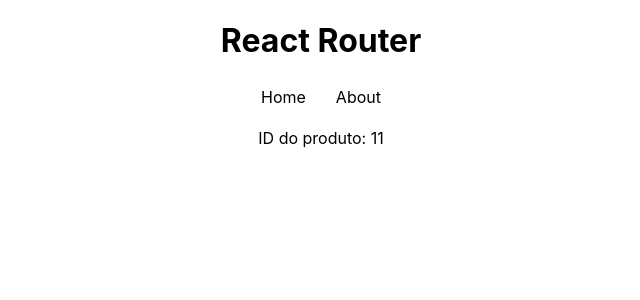
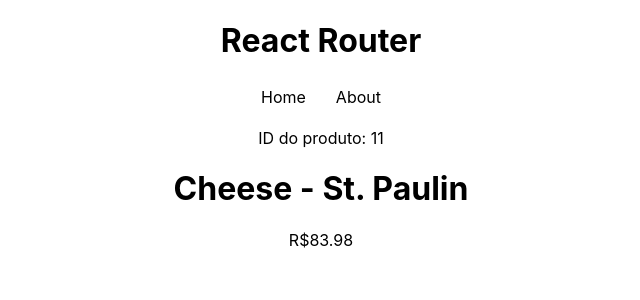
Before and after one commit to Felipe-builder/react-router, a React (Create React App) app: page /products/11 in a window 1280 px wide. Shown: the top 300 px of the page, without its empty margins (319-959 px from the left). Built offline with nearby package versions, Linux system fonts and the light colour scheme; data requests are answered from the project's data file.

Commit message:
Carregamento dinâmico de dados

```diff
--- a/src/pages/Product.js
+++ b/src/pages/Product.js
@@ -1,10 +1,22 @@
 import { useParams } from "react-router-dom";
+import { useFetch } from "../hooks/useFetch";
 
 const Product = () => {
   const { id } = useParams();
 
+  const url = "http://localhost:3000/products/" + id
+  const { data: product, loading, error } = useFetch(url)
+
   return <>
     <p>ID do produto: {id}</p>
+    {error && <p>Ocorreu um error...</p>}
+    {loading && <p>Carregando...</p>}
+    {product && (
+      <div>
+        <h1>{product.name}</h1>
+        <p>R${product.price}</p>
+      </div>
+    )}
   </>
 };
 
```
